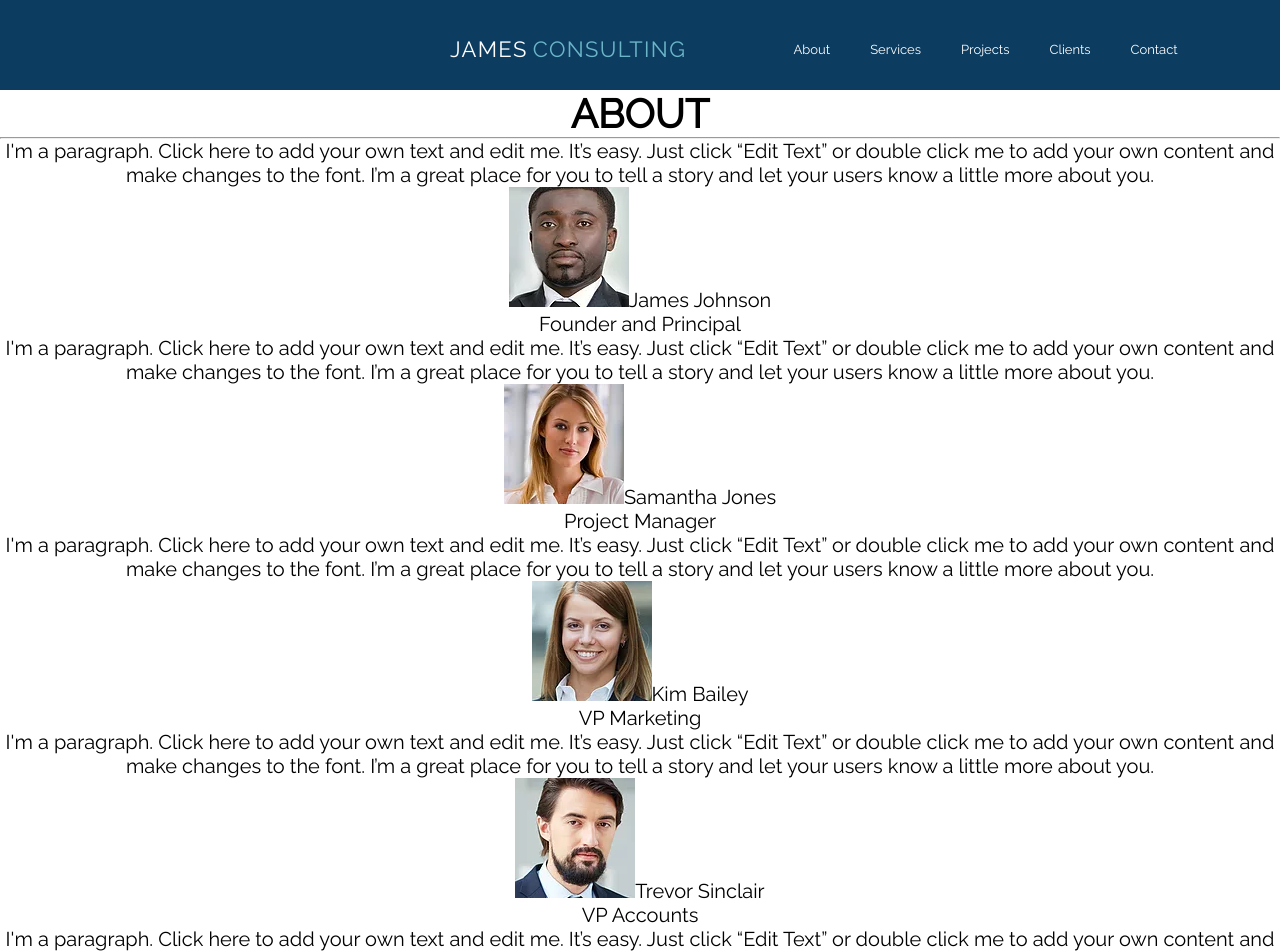
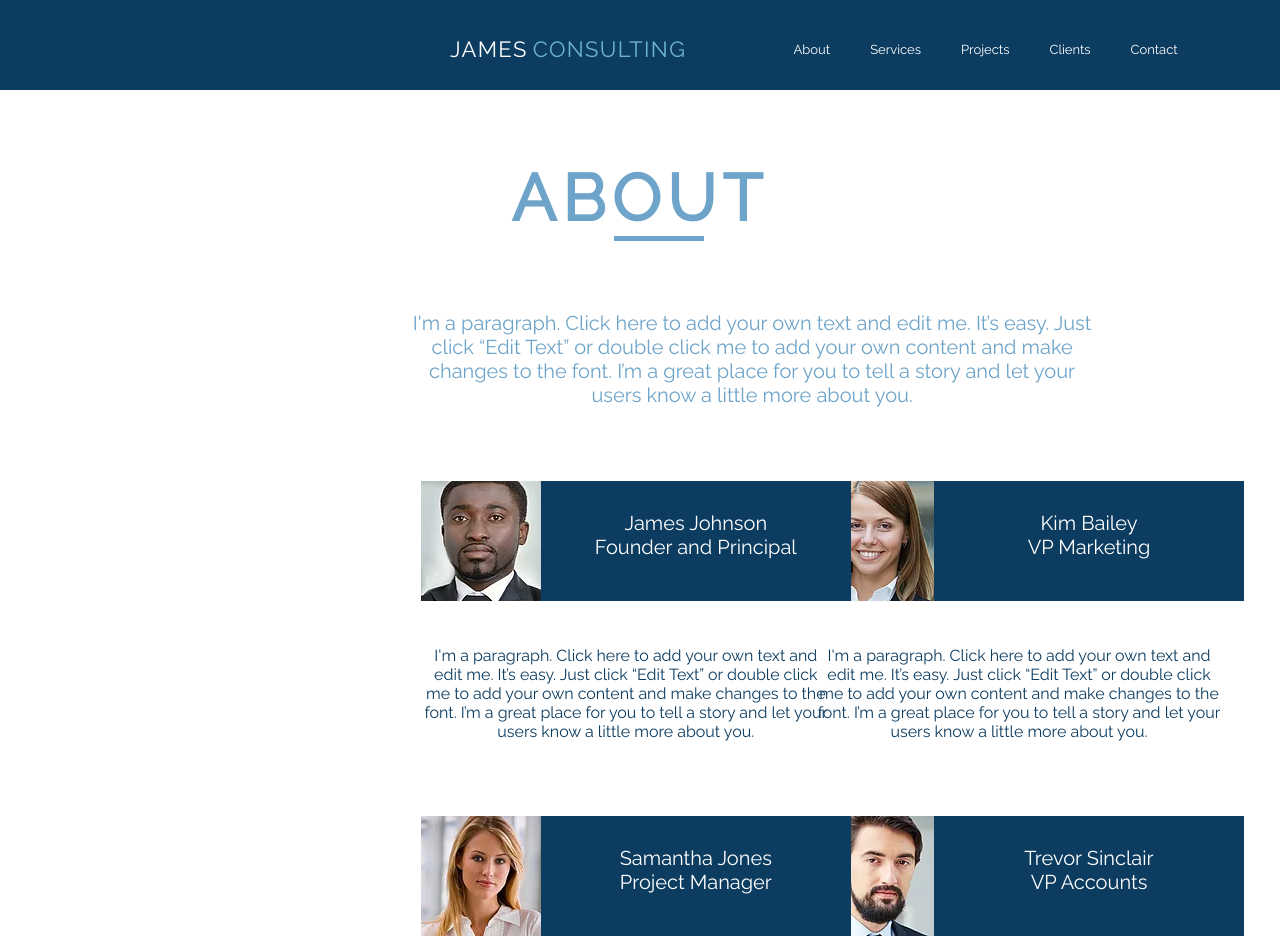
Before and after one commit to DylanLong0221/Template1, a React (Create React App) app: page /about in a window 1280 px wide. Shown: the top 952 px of the page. Built offline with nearby package versions, Linux system fonts and the light colour scheme.

Commit message:
about page css done

```diff
--- a/src/App.css
+++ b/src/App.css
@@ -4,6 +4,10 @@
 	font-family: 'Raleway', sans-serif;
 	text-decoration: none;
 	text-overflow: hidden;
+}
+
+body {
+	height: 100%;
 }
 
 .App {
@@ -288,6 +292,66 @@ main {
 	font-size: 20px;
 }
 
+.AboutWrap h1 {
+	padding-top: 70px;
+	color: #6EA4CA;
+	font-size: 65px;
+	letter-spacing: 0.4rem;
+}
+
+.Line {
+	width: 90px;
+	height: 5px;
+	background-color: #6EA4CA;
+	margin-left: 48%;
+	margin-bottom: 70px;
+}
+
+.AboutParaDown {
+	color: yellow;
+	width: 685px;
+	height: 70px;
+	margin-left: 32%;
+	color: #6EA4CA;
+	font-size: 20px;
+	margin-bottom: 100px;
+}
+
+.AboutBg {
+	background-color: #0C3C60;
+	height: 120px;
+	width: 430px;
+}
+
+.AboutBg img {
+	float: left;
+}
+
+.AboutName {
+	padding-top: 7%;
+	color: white;
+}
+
+.Aboutpg {
+	width: 410px;
+	font-size: 16px;
+	color: #0C3C60;
+	margin: 45px 0 75px 0;
+}
+
+.WrapperForPeople {
+display: flex;
+margin-bottom: 80px;
+}
+
+.A {
+	margin-right: 20%;
+	margin-left: 10%;
+	position: relative;
+	top: 15%;
+}
+
+
 /*Services Page*/
 
 .ServicesWrap {
@@ -314,6 +378,8 @@ main {
 	width: 100%;
 	height: 105px;
 	background-color: #0C3C60;
+
+
 }
 
 .FooterWrapper img {
--- a/src/App.js
+++ b/src/App.js
@@ -14,9 +14,9 @@ class App extends Component {
   render() {
     return (
     <Router>
-	      <div className="App">
-	        <Route path="/" exact component={Home}/>
-	        <Switch>
+    <div className="App">
+            <Switch>
+	            <Route path="/" exact component={Home}/>
                 <Route path="/about"  component={About}/>
                 <Route path="/services" component={Services}/>
                 <Route path="/projects" component={Projects}/>
--- a/src/Components/Pages/About/About.js
+++ b/src/Components/Pages/About/About.js
@@ -14,12 +14,22 @@ const about = () => (
 		<Header/>
 		<div className="AboutWrap">
 			<h1><span>ABOUT</span></h1>
-			<hr/>
-			<p>I'm a paragraph. Click here to add your own text and edit me. It’s easy. Just click “Edit Text” or double click me to add your own content and make changes to the font. I’m a great place for you to tell a story and let your users know a little more about you.</p>
-			<People img={James} Name="James Johnson" Job="Founder and Principal"/>
-			<People img={Samantha} Name="Samantha Jones" Job="Project Manager"/>
-			<People img={Kim} Name="Kim Bailey" Job="VP Marketing"/>
-			<People img={Trevor} Name="Trevor Sinclair" Job="VP Accounts"/>
+			<div className="Line"/>
+			<p className="AboutParaDown">I'm a paragraph. Click here to add your own text and edit me. It’s easy. Just click “Edit Text” or double click me to add your own content and make changes to the font. I’m a great place for you to tell a story and let your users know a little more about you.</p>
+			<div className="WrapperForPeople">
+
+
+				<div className="A">
+				<People img={James} Name="James Johnson" Job="Founder and Principal"/>
+				<People img={Samantha} Name="Samantha Jones" Job="Project Manager"/>
+				</div>
+				<div className="B">
+				<People img={Kim} Name="Kim Bailey" Job="VP Marketing"/>
+				<People img={Trevor} Name="Trevor Sinclair" Job="VP Accounts"/>
+				</div>
+
+
+			</div>
 		</div>
 		<Footer/>
 	</div>
--- a/src/Components/Pages/About/AboutPage/People.js
+++ b/src/Components/Pages/About/AboutPage/People.js
@@ -3,11 +3,12 @@ import React from 'react';
 const people = (props) => (
 	<div>
 		<div>
+			<div className="AboutBg">
 			<img src={props.img} alt="People"/>
-			<span>{props.Name}<br/></span>
-			<span>{props.Job}</span>
+			<p className="AboutName"><span>{props.Name}<br/>{props.Job}</span></p>
+			</div>
 		</div>
-		<p>I'm a paragraph. Click here to add your own text and edit me. It’s easy. Just click “Edit Text” or double click me to add your own content and make changes to the font. I’m a great place for you to tell a story and let your users know a little more about you.</p>
+		<p className="Aboutpg">I'm a paragraph. Click here to add your own text and edit me. It’s easy. Just click “Edit Text” or double click me to add your own content and make changes to the font. I’m a great place for you to tell a story and let your users know a little more about you.</p>
 	</div>
 );
 
--- a/src/Components/Pages/Home/HomeItems/Collums/ColItem.js
+++ b/src/Components/Pages/Home/HomeItems/Collums/ColItem.js
@@ -4,7 +4,7 @@ const colItem = (props) => (
 	<div className="Block">
 		<h3 className="Serv">{props.title}</h3>
 		<p className="ImAPar">{props.par}</p>
-		<a href='/' className="MoreInfo">More Info</a>
+		<a href={props.link} className="MoreInfo">More Info</a>
 	</div>
 
 	);
--- a/src/Components/Pages/Home/HomeItems/Collums/Collums.js
+++ b/src/Components/Pages/Home/HomeItems/Collums/Collums.js
@@ -6,14 +6,17 @@ const collums = (props) => (
 		<ColItem
 		title='SERVICES'
 		par="I'm a paragraph. Click here to add your own text and edit me. It’s easy. Just click “Edit Text” or double click me to add your own content and make changes to the font. I’m a great place for you to tell a story and let your users know a little more about you."
+		link="/services"
 		/>
 		<ColItem
 		title='PROJECTS'
 		par="I'm a paragraph. Click here to add your own text and edit me. It’s easy. Just click “Edit Text” or double click me to add your own content and make changes to the font. I’m a great place for you to tell a story and let your users know a little more about you."
+		link="/projects"
 		/>
 		<ColItem
 		title="CLIENTS"
 		par="I'm a paragraph. Click here to add your own text and edit me. It’s easy. Just click “Edit Text” or double click me to add your own content and make changes to the font. I’m a great place for you to tell a story and let your users know a little more about you."
+		link="/clients"
 		/>
 	</div>
 
--- a/src/Components/Pages/Home/HomeItems/ContactUs/ContactUs.js
+++ b/src/Components/Pages/Home/HomeItems/ContactUs/ContactUs.js
@@ -21,8 +21,8 @@ const contactUs = () => (
 		title="Map"
 		width="485"
 		height="470"
-		frameborder="0"
-		style={{border:"0"}} allowfullscreen></iframe>
+		frameBorder="0"
+		style={{border:"0"}} allowFullScreen></iframe>
 	</div>
 	);
 
```
Also changed, not shown: Needed To Do.txt.
